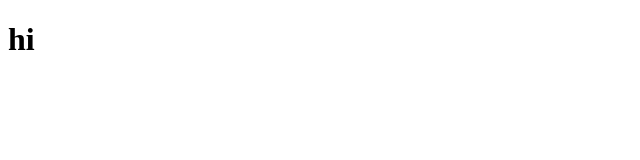
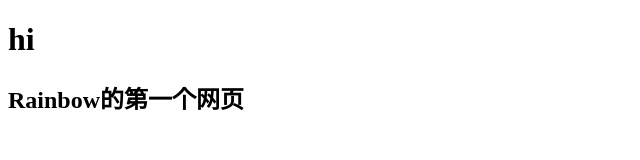
Before and after one commit to Rainbow-dsc/Rainbow-dsc.github.io, a plain HTML site: page index.html in a window 1280 px wide. Shown: the whole page, without its empty margins (0-640 px from the left). Drawn offline with Linux system fonts and the light colour scheme.

Commit message:
Update index.html

```diff
--- a/index.html
+++ b/index.html
@@ -6,5 +6,6 @@
   </head>
   <body>
     <h1>hi</h1>
+    <h2>Rainbow的第一个网页</h2>
   </body>
 </html>
```
